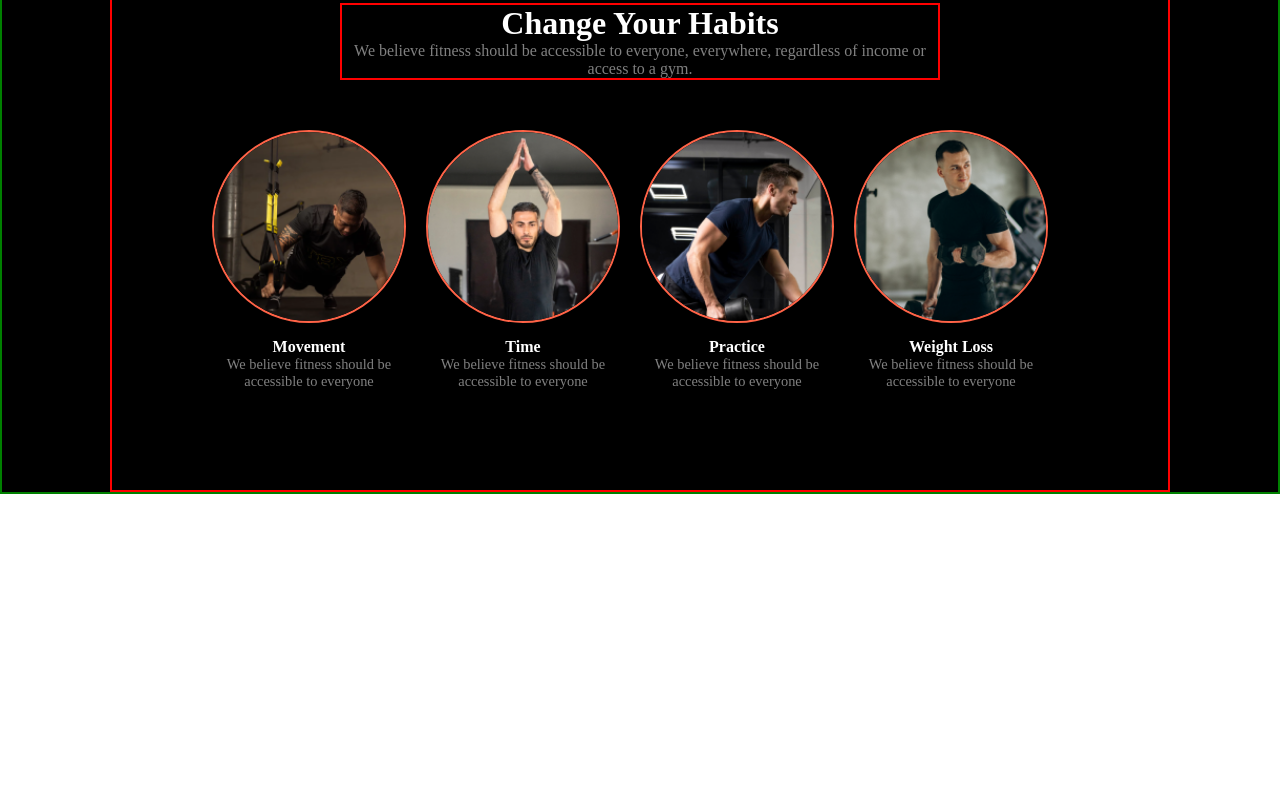
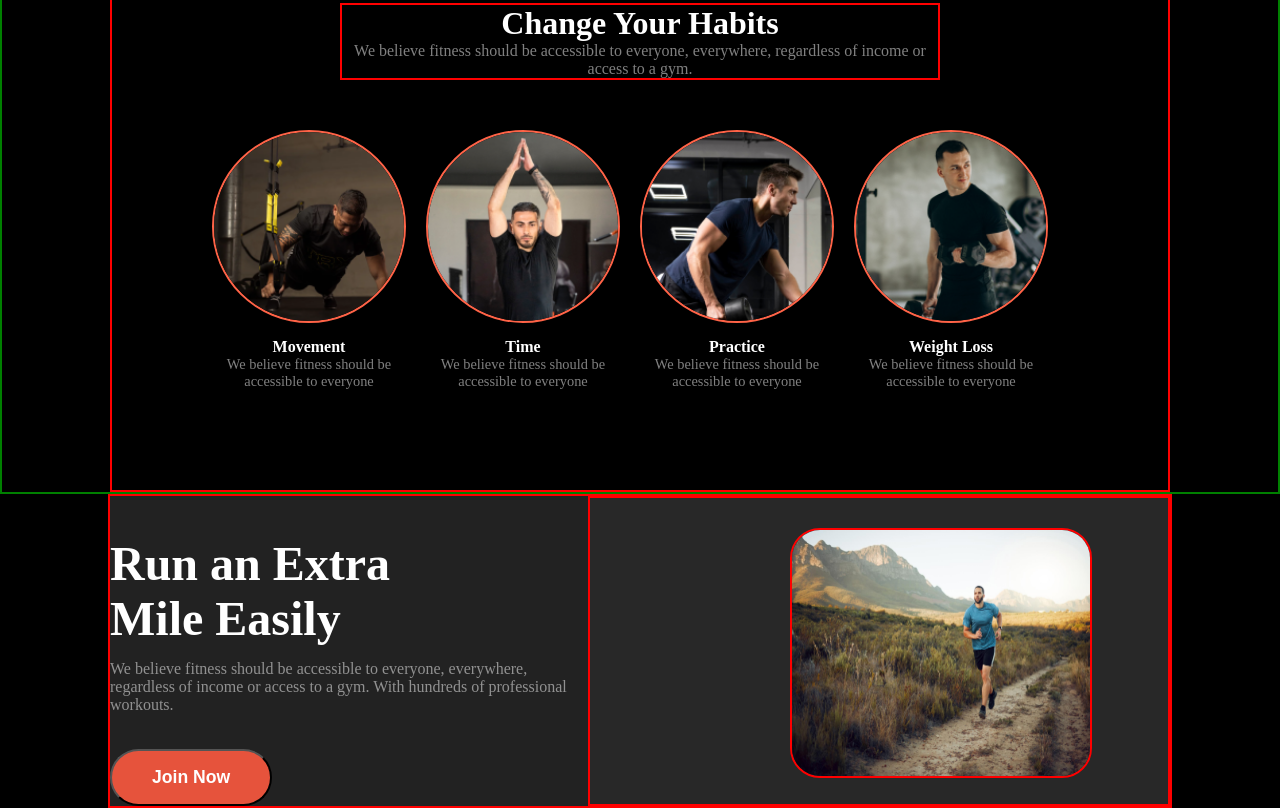
Before and after one commit to Ahmad496/Assignment2, a plain HTML site: page index.html in a window 1280 px wide. Shown: the part 828-1636 px from the top of the page. Before the commit the page ends 1322 px from the top, so only its background shows below. Drawn offline with nearby package versions, Linux system fonts and the light colour scheme.

Commit message:
run section completed

```diff
--- a/index.html
+++ b/index.html
@@ -129,6 +129,26 @@
           </div>
         </div>
       </div>
+      <!-- run and extra section starts -->
+      <div class="section-2">
+        <div class="run-and-extra">
+          <div class="run-text">
+            <h3 class="run-section-title">
+              Run an Extra <br />
+              Mile Easily
+            </h3>
+            <p class="run-section-description">
+              We believe fitness should be accessible to everyone, everywhere,
+              regardless of income or access to a gym. With hundreds of
+              professional workouts.
+            </p>
+            <button class="cmn-btn run-btn">Join Now</button>
+          </div>
+          <div class="run-image">
+            <img src="images/run.jpg" alt="" />
+          </div>
+        </div>
+      </div>
     </main>
   </body>
 </html>
--- a/styles/style.css
+++ b/styles/style.css
@@ -254,6 +254,55 @@ li a {
   font-weight: 400;
   /* text-align: center; */
 }
+/* run and extra section starts */
+.section-2 {
+  background-color: #000;
+  width: 100%;
+}
+.run-and-extra {
+  display: flex;
+  max-width: 1064px;
+  margin-top: 30px;
+  border: 2px solid red;
+  margin: 0 auto;
+  background: #222;
+  justify-content: space-between;
+}
+.run-section-title {
+  color: #fff;
+  font-size: 3rem;
+  font-weight: 900;
+}
+.run-text {
+  width: 45%;
+  padding-top: 40px;
+}
+.run-section-description {
+  color: rgba(255, 255, 255, 0.5);
+  font-size: 1rem;
+  font-weight: 400;
+  margin-top: 14px;
+}
+.run-btn {
+  background: #e6533c;
+  color: #fff;
+  font-weight: 600;
+  font-size: 1.1rem;
+  margin-top: 35px;
+}
+.run-image {
+  background-color: #282828;
+  padding-top: 30px;
+  padding-left: 200px;
+  border: 2px solid red;
+}
+.run-image img {
+  width: 80%;
+  border-radius: 30px;
+  border: 2px solid red;
+  height: 250px;
+  /* padding: 30px; */
+}
 /* media quary */
 @media screen and (max-width: 576px) {
   .nav-link {
@@ -288,4 +337,20 @@ li a {
   /* .card-text {
     max-width: 250px;
   } */
+  .run-and-extra {
+    flex-direction: column;
+  }
+  .run-text {
+    width: 100%;
+    padding: 50px;
+  }
+  .run-btn {
+    width: 80%;
+  }
+  .run-image {
+    padding-left: 60px;
+  }
+  .run-image img {
+    width: 80%;
+  }
 }
```
